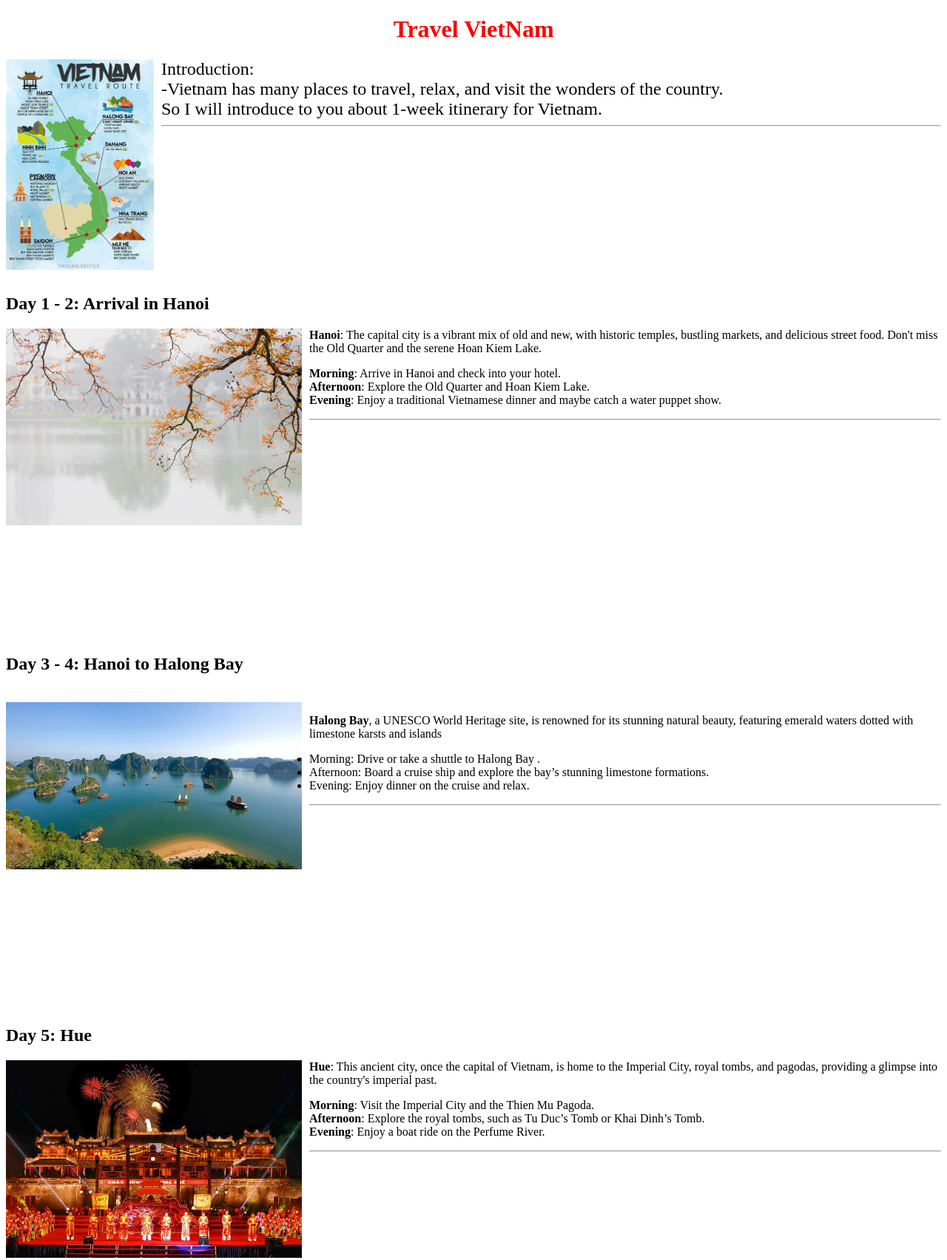
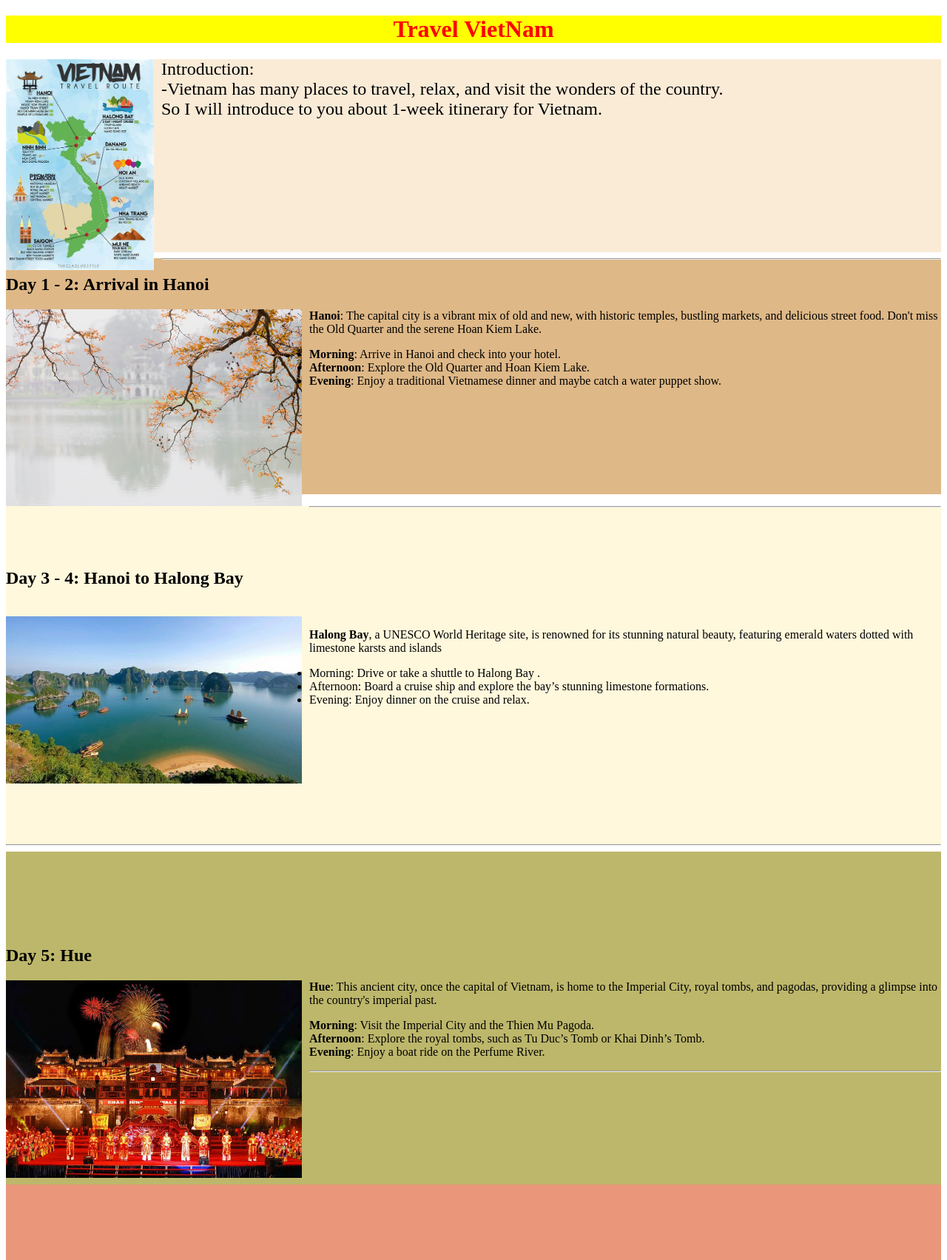
Before and after one commit to PhuHVN/Project, a plain HTML site: page index.html in a window 1280 px wide. Shown: the top 1703 px of the page at 74% size. Drawn offline with Linux system fonts and the light colour scheme.

Commit message:
change color css

```diff
--- a/index.html
+++ b/index.html
@@ -2,23 +2,25 @@
 <html lang="en">
     <head>
         <meta charset="UTF-8">
+
         <meta name="viewport" content="width=device-width, initial-scale=1.0">
+        <link rel="stylesheet" href="main.css">
         <title>Final Project</title>
+
     </head>
     <body>
-        <h1 style="color: red; text-align: center;"> Travel VietNam</h1>
-        <div>
+        <h1 id="hcontent" style="color: red; text-align: center;"> Travel VietNam</h1>
+        <div style="background-color: antiquewhite;;">
             <img src="img/OIP.jpg" alt="vietname" width="200px"
                 style="float: left; margin-right: 10px;">
             <span style="vertical-align: top; font-size: x-large;">Introduction:
                 <br>-Vietnam has
                 many places to travel, relax, and visit the wonders of the
                 country. <br> So I will introduce to you about 1-week itinerary
-                for Vietnam.</span>
+                for Vietnam.</span><br><br><br><br><br><br><br><br><br><br><br>
         </div>
-        <div>
+        <div id="content" style="background-color: burlywood;">
             <hr>
-            <br><br><br><br><br><br><br><br><br><br><br>
             <h2>Day 1 - 2: Arrival in Hanoi</h2>
             <img src="img/hanoi-6520941_1280.jpg" alt="HaNoi" width="400px"
                 style="float: left; margin-right: 10px;">
@@ -33,12 +35,13 @@
                     Lake.</li>
                 <li><b>Evening</b>: Enjoy a traditional Vietnamese dinner and
                     maybe catch a water puppet show.</li>
+                   <br><br><br><br><br><br><br><br>
             </ul>
 
         </div>
-        <div>
+        <div id="content" style="background-color: cornsilk;">
             <hr>
-            <br><br><br><br><br><br><br><br><br><br><br><br><br><br><br><br>
+            <br><br><br>
             <h2><strong>Day 3 - 4: Hanoi to Halong Bay </strong></h2>
             <br>
             <img src="img/halong-bay.jpg" alt="Ha Long Bay" width="400px"
@@ -48,11 +51,11 @@
                 <li>Morning: Drive or take a shuttle to Halong Bay .</li>
                 <li>Afternoon: Board a cruise ship and explore the bay’s stunning limestone formations.</li>
                 <li>Evening: Enjoy dinner on the cruise and relax.</li>
-            </ul>
+            </ul><br><br><br><br><br><br><br><br><br>
             <hr>
         </div>
-        <div>
-            <br><br><br><br><br><br><br><br><br><br><br><br><br><br><br>
+        <div id="content" style="background-color: darkkhaki;">
+            <br><br><br><br><br><br>
 
             <h2>Day 5: Hue</h2>
             <img src="img/1-festival-hue.jpg" alt="Hue"width="400px"
@@ -64,10 +67,10 @@
                 <li><b>Afternoon</b>: Explore the royal tombs, such as Tu Duc’s Tomb or Khai Dinh’s Tomb.</li>
                 <li><b>Evening</b>: Enjoy a boat ride on the Perfume River.</li>
             </ul>
-            <hr>
+            <hr><br><br><br><br><br><br><br><br>
         </div>
-        <div>
-            <br><br><br><br><br><br><br><br><br><br><br><br><br><br><br><br>
+        <div id="content">
+            <br><br><br><br><br><br><br><br>
 
             <h2>Day 6: Hue to Hoi An</h2>
             <img src="img/HoiAn.jpg" alt="Hue"width="400px"
@@ -77,11 +80,11 @@
                 <li><b>Morning</b>: Travel from Hue to Hoi An by car or train (approximately 3 hours)</li>
                 <li><b>Afternoon</b>: Check into your hotel and start exploring Hoi An’s Ancient Town.</li>
                 <li><b>Evening</b>: Enjoy a lantern-lit evening and try some local cuisine.</li>
-            </ul>
+            </ul><br><br><br><br><br><br>
             <hr>
         </div>
-        <div></div>
-            <br><br><br><br><br><br><br><br><br><br><br><br><br><br><br>
+        <div >
+            <br><br><br>
 
             <h2>Day 7: Hoi An and Departure</h2>
             <img src="img/R.jpg" alt="Hue"width="400px"
@@ -92,6 +95,6 @@
                 <li><b>Evening</b>: Travel to Da Nang for your departure flight or continue your journey.</li>
             </ul>
             <hr>
-        </div>
+        </div><br><br><br><br><br><br>
     </body>
 </html>
--- /dev/null
+++ b/main.css
@@ -0,0 +1,6 @@
+#content{
+    background-color: darksalmon;
+}
+#hcontent{
+    background-color: yellow;
+}
```
